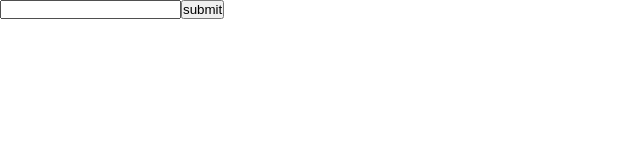
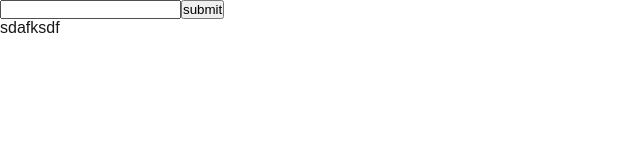
Before and after one commit to weijiePan/mock_debate, a Next.js app: page /debate in a window 1280 px wide. Shown: the top 160 px of the page, without its empty margins (0-640 px from the left). Built offline with nearby package versions, Linux system fonts and the light colour scheme.

Commit message:
textbox implementation

```diff
--- a/src/app/components/Textbox.tsx
+++ b/src/app/components/Textbox.tsx
@@ -1,5 +1,5 @@
 
-export default function Textbox(text:string){
+export default function Textbox({text}:{text:string}){
     return(<div>
         <p>
             {text}
--- a/src/app/debate/page.tsx
+++ b/src/app/debate/page.tsx
@@ -1,6 +1,6 @@
 'use client'
 import {use, useState} from "react";
-
+import Textbox from "../components/Textbox";
 export default function debate(){
     let [userInput, changeUserInput]:[string[], Function] = useState([]);
     let [aiOutput, changeAiOutput]:[string[], Function] = useState([]);
@@ -15,6 +15,9 @@ export default function debate(){
                 e.preventDefault();
                 //calls function with the input
             }}>submit</button>
+
         </form>
+        <Textbox text="sdafksdf"></Textbox>
+
     </>
 }
```
